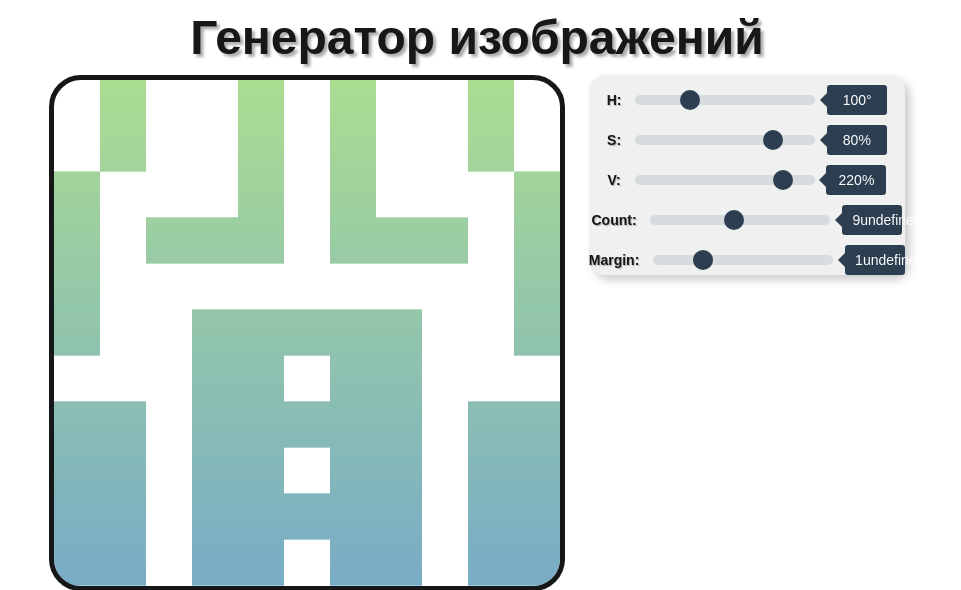
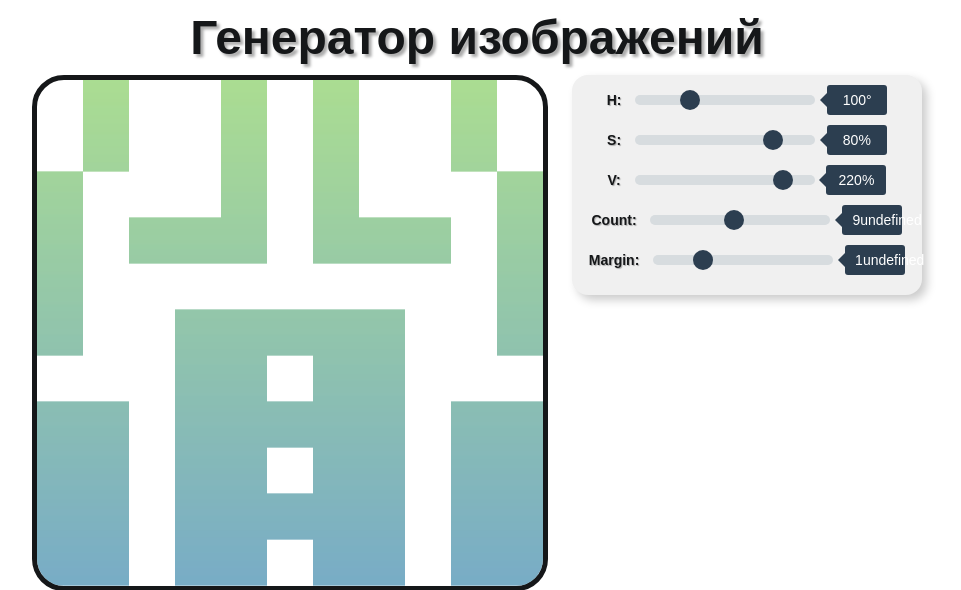
Before and after one commit to LordOrbit/avatar-generator, a Flask app: template templates/avatar_page.html in a window 1280 px wide. Shown: the top 590 px of the page, without its empty margins (163-1124 px from the left). Run offline with Flask 2, Linux system fonts and the light colour scheme; the template is opened without the code that fills it, so the values that code supplies are empty; some web fonts are replaced.

Commit message:
BETA v.0.2.0

```diff
--- a/static/css/main.css
+++ b/static/css/main.css
@@ -21,7 +21,8 @@
 
 .panel {
     margin-left: 20px;
-    min-width: 300px;
+    padding-bottom: 20px;
+    min-width: 350px;
     min-height: 50px;
     border-radius: 16px;
     background: #f0f0f0;
@@ -127,7 +128,7 @@
     background: #d7dcdf;
     outline: none;
     padding: 0;
-    margin: 0 0 0 10px;
+    margin: 0 0 5px 10px;
 }
 
 .range-slider__range::-webkit-slider-thumb {
```
